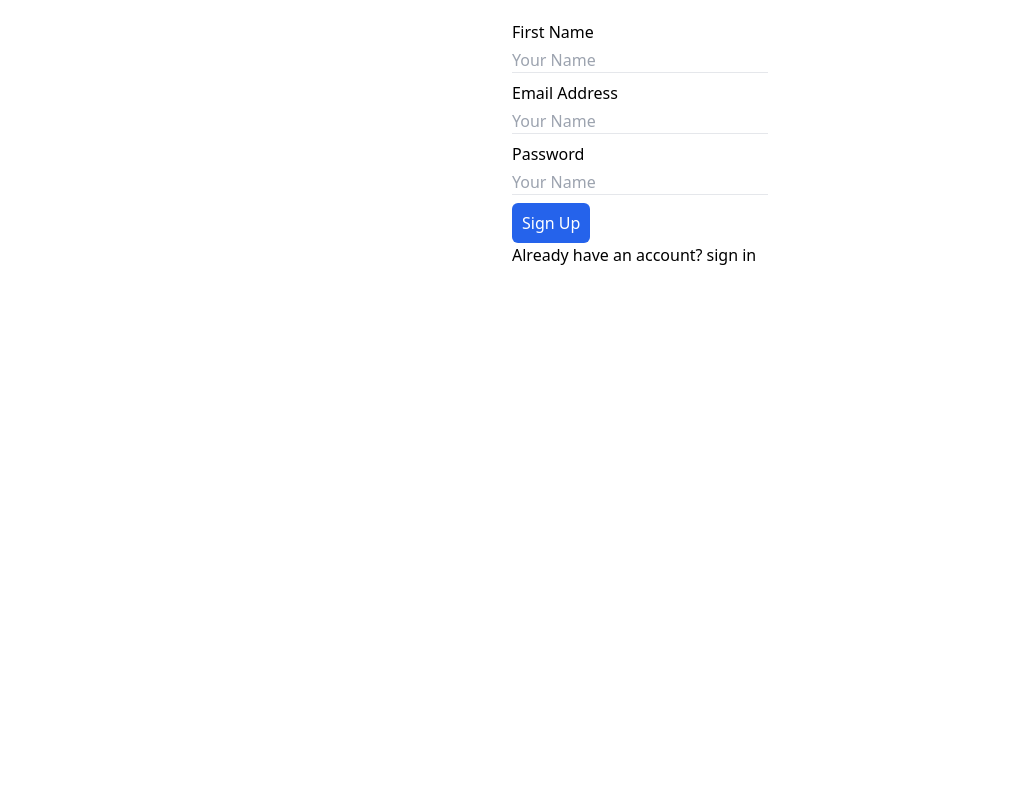
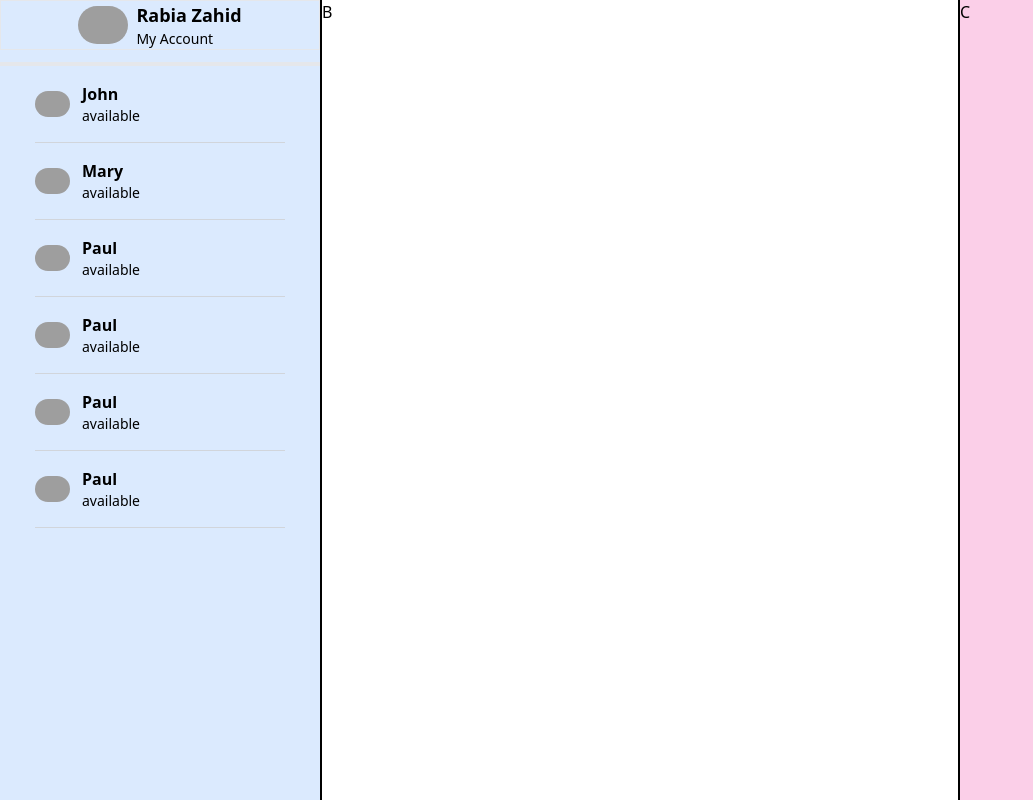
Before and after one commit to iamrabie/sample-app-client, a React app: page / in a window 1280 px wide. Shown: the whole page, without its empty margins (0-1033 px from the left). Built offline with nearby package versions, Linux system fonts and the light colour scheme; grey boxes are pictures that could not be loaded; the HTML template or start-up script is replaced by a standard one.

Commit message:
imported dashboard comp in the app js to make it visible on the browser.

```diff
--- a/src/App.jsx
+++ b/src/App.jsx
@@ -4,15 +4,16 @@ import reactLogo from './assets/react.svg'
 import viteLogo from './assets/vite.svg'
 import './App.css'
 
-import SignUp from './components/sign-up.component';
+// import SignUp from './components/sign-up.component';
+import Dashboard from "./components/dashboard.component";
 
 
 function App() {
-  const [count, setCount] = useState(0)
 
   return (
     <>
-      <SignUp />
+      {/* <SignUp /> */}
+      <Dashboard />
     </>
   )
 }
```
